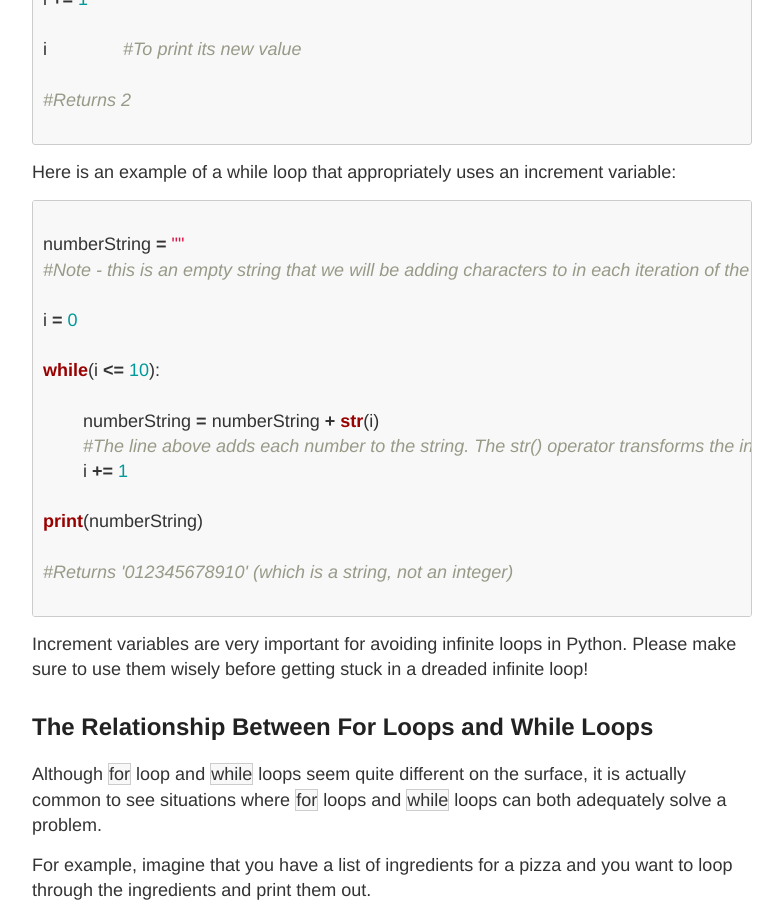
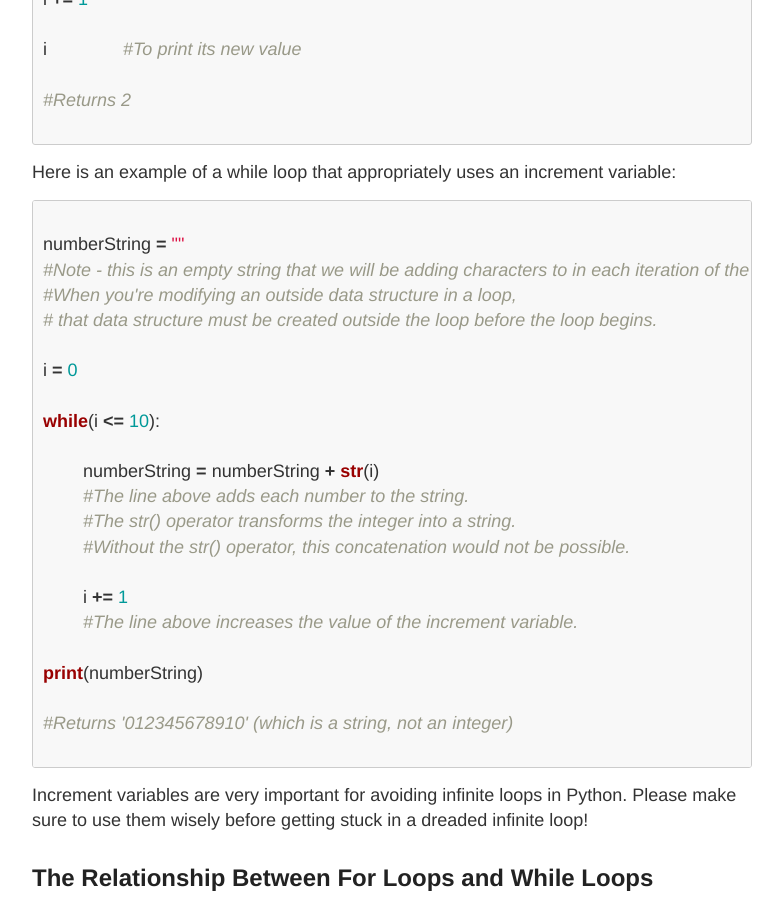
Before and after one commit to rosyberti/website, a Jekyll site: the page built from python-course/loops.md, in a window 1280 px wide and 900 px high, scrolled down 3661 px. Shown: the whole window, without its empty margins (248-1031 px from the left). Built offline with Jekyll 4.4.1, drawn with Linux system fonts in a browser that asks for light colours.

Commit message:
rb edits 2.0

````diff
--- a/python-course/loops.md
+++ b/python-course/loops.md
@@ -157,15 +157,21 @@
 ```python
 
 numberString = ""
-#Note - this is an empty string that we will be adding characters to in each iteration of the loop. When you're modifying an outside data structure in a loop, that data structure must be created outside the loop before the loop begins.
+#Note - this is an empty string that we will be adding characters to in each iteration of the loop.
+#When you're modifying an outside data structure in a loop,
+# that data structure must be created outside the loop before the loop begins.
 
 i = 0
 
 while(i <= 10):
 
 	numberString = numberString + str(i)
-	#The line above adds each number to the string. The str() operator transforms the integer into a string. Without the str() operator, this concatenation would not be possible.
+	#The line above adds each number to the string.
+	#The str() operator transforms the integer into a string.
+	#Without the str() operator, this concatenation would not be possible.
+
 	i += 1
+	#The line above increases the value of the increment variable.
 
 print(numberString)
 
````
